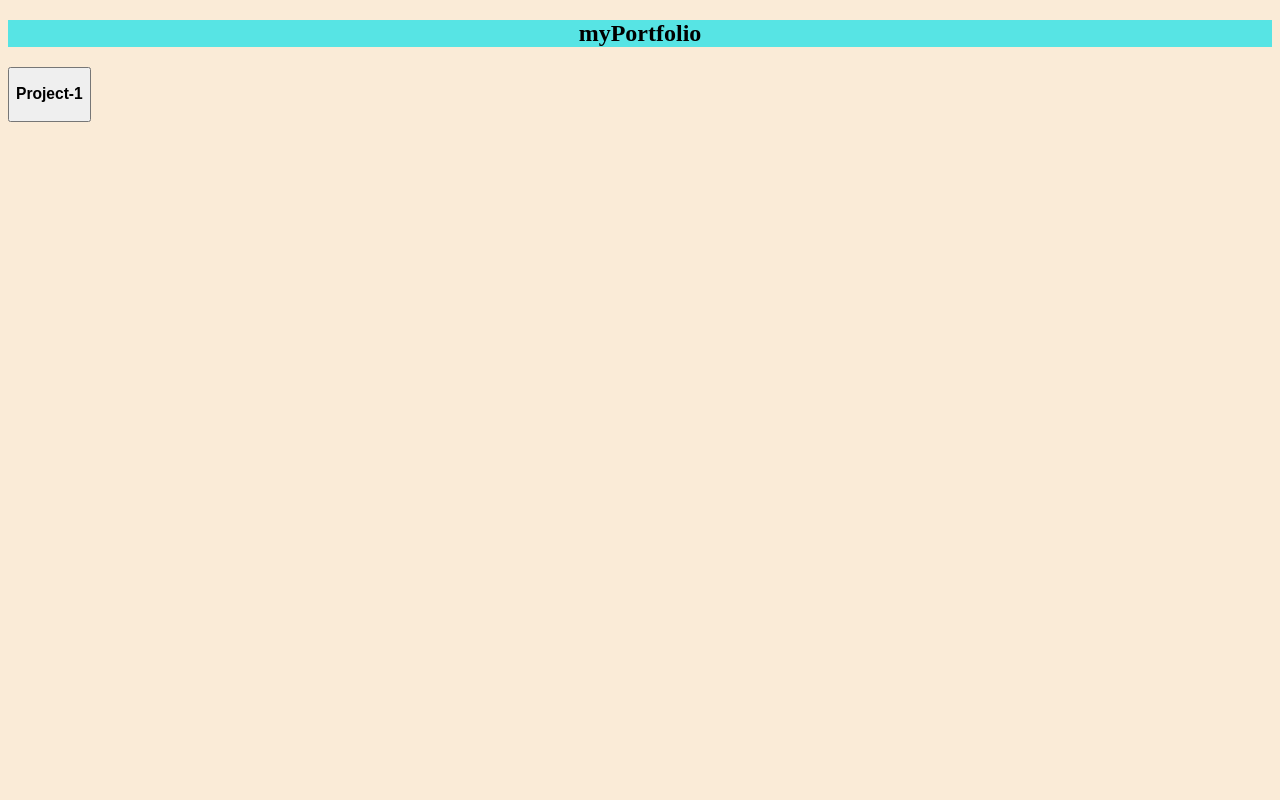
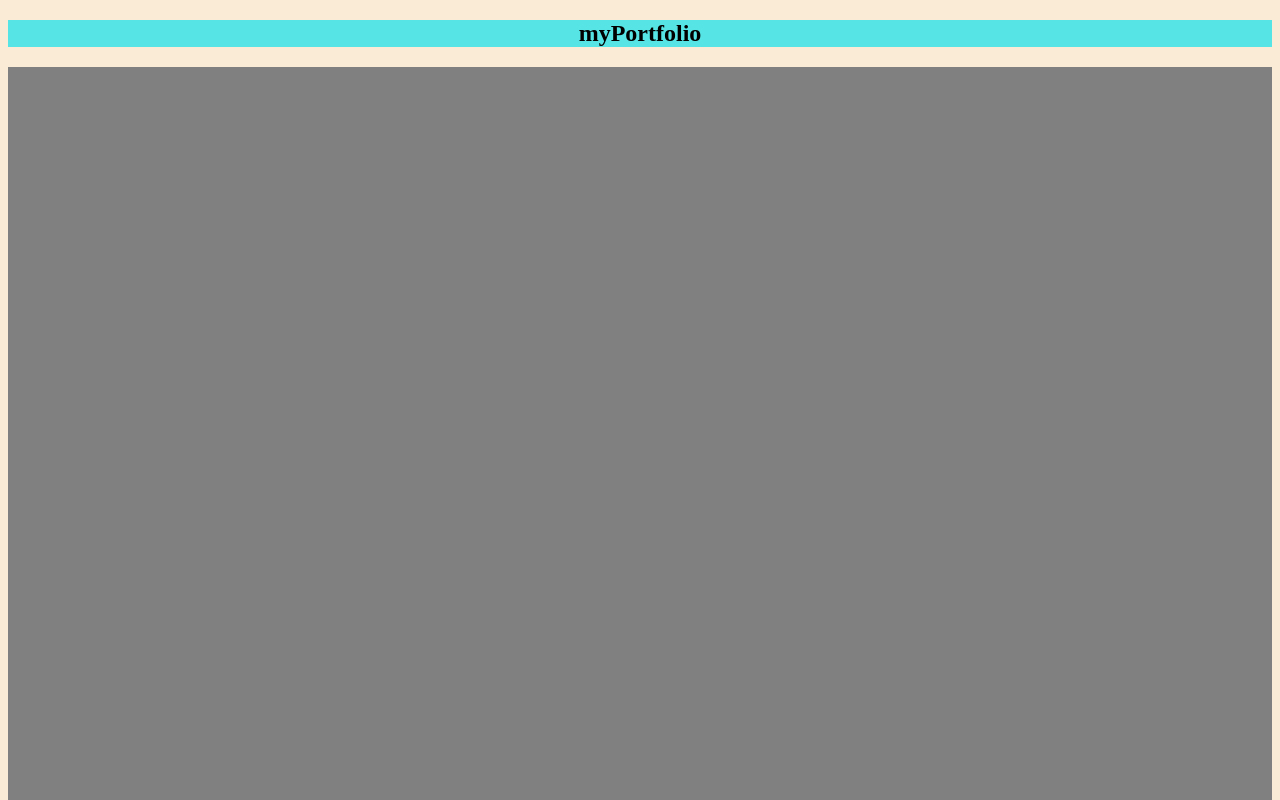
Before and after one commit to Stew5555/portfolio, a plain HTML site: page index.html in a window 1280 px wide. Shown: the top 800 px of the page. Drawn offline with Linux system fonts and the light colour scheme.

Commit message:
change of plans

```diff
--- a/index.html
+++ b/index.html
@@ -12,11 +12,6 @@
 
 </nav>
 <div class="card">
-    <div class="card1">
-        <button>
-            <h3>Project-1</h3>
-        </button>
-    </div>
 </div>
 <body>
 
--- a/style.css
+++ b/style.css
@@ -7,3 +7,9 @@ nav {
 body {
     background-color: antiquewhite;
 }
+
+.card {
+    background-color: gray;
+    height: 1000px;
+    width: 100%;
+}
```
